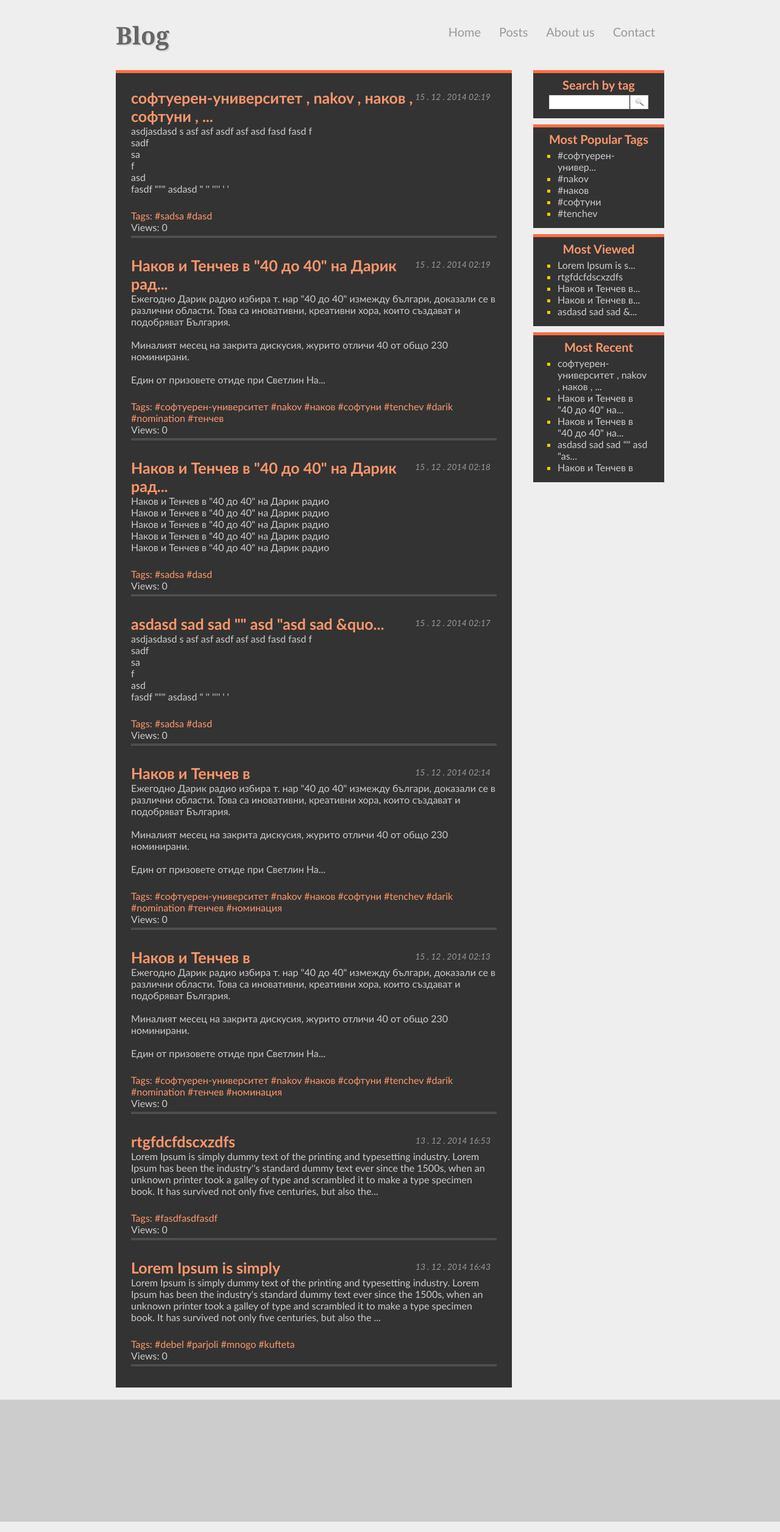
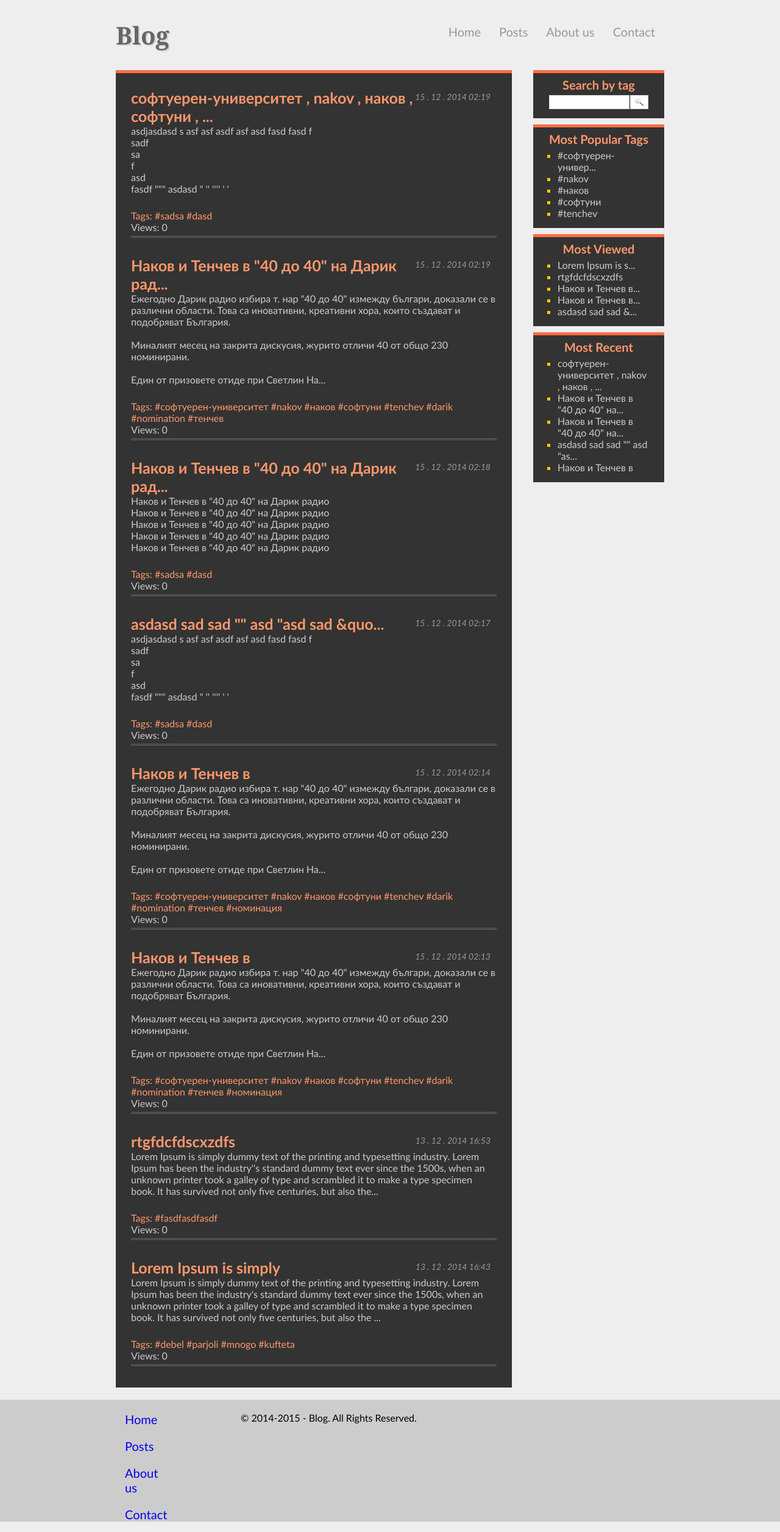
Before and after one commit to gkkirilov/SoftUni-PHP-Teamwork, a PHP site: page /index.php in a window 1280 px wide. Shown: the whole page at 61% size. Run offline with PHP 8.4, Linux system fonts and the light colour scheme; data comes from the database, SQL or seed files in the repository; grey boxes are pictures that could not be loaded.

Commit message:
add footer

```diff
--- a/inc/struct.php
+++ b/inc/struct.php
@@ -92,7 +92,27 @@ function getFooter()
     </main>
     </div>
     <footer>
-
+        <div id="footerNav">
+            <article id="navigation">
+                <nav>
+                    <ul>
+                        <li><a href="<?= getSearchUrl('home.php') ?>">Home</a></li>
+                        <li><a href="<?= getSearchUrl('posts.php') ?>">Posts</a></li>
+                        <li><a href="<?= getSearchUrl('about.php') ?>">About us</a></li>
+                        <li><a href="<?= getSearchUrl('contact.php') ?>">Contact</a></li>
+                    </ul>
+                </nav>
+            </article>
+            <article id="copyRight">
+                <span>&#0169; 2014-2015 - Blog. All Rights Reserved.</span>
+            </article>
+            <article id="facebook">
+                <iframe src="//www.facebook.com/plugins/likebox.php?href=https%3A%2F%2Fwww.facebook.com%2FSoftwareUniversity%3Ffref%3Dts&amp;width=300&amp;height=175&amp;colorscheme=light&amp;show_faces=true&amp;header=true&amp;stream=false&amp;show_border=true"
+                             scrolling="no" frameborder="0" style="border:none; overflow:hidden; width:300px; height:175px;"
+                             allowTransparency="true">
+                </iframe>
+            </article>
+        </div>
     </footer>
     </body>
     </html>
--- a/styles/style.css
+++ b/styles/style.css
@@ -26,7 +26,10 @@ main {
     padding: 15px 25px;
     border-top: 5px solid #FF6D44;
 }
-
+#footerNav{
+    width: 900px;
+    margin: 0 auto;
+}
 .post {
     margin-bottom: 20px;
     color: #ccc;
@@ -64,7 +67,43 @@ main {
     font-size: 25px;
     color: #ffb788;
 }
-
+#copyRight{
+    margin-left: 100px;
+margin-top: 10px;
+}
+footer > div {
+    padding: 10px 0;
+}
+#footerNav article{
+    display: block;
+    float: left;
+}
+#navigation {
+    display: inline-block;
+}
+#navigation > nav ul {
+    font-size: 0;
+    width: 105px;
+}
+#facebook {
+    float: right;
+    margin-left: 130px;
+}
+#navigation > nav ul li{
+    list-style: none;
+    display: block;
+}
+#navigation > nav ul li a {
+    display: block;
+    padding: 10px 15px;
+    font-size: 20px;
+}
+#navigation > nav ul li a:hover{
+    background: #e6e6e6;
+    color: #333;
+    border-top: 3px solid #ff976b;
+    padding-top: 7px;
+}
 .wrapper > header {
     padding: 30px 0;
 }
@@ -146,7 +185,9 @@ aside div ul li a:hover {
 .adminPanel {
     color: #ccc;
 }
-
+#footerNav > nav {
+    width: 120px;
+}
 .adminPanel form input, .adminPanel form textarea, .adminPanel form button {
     display: block;
     margin: 5px 0;
```
